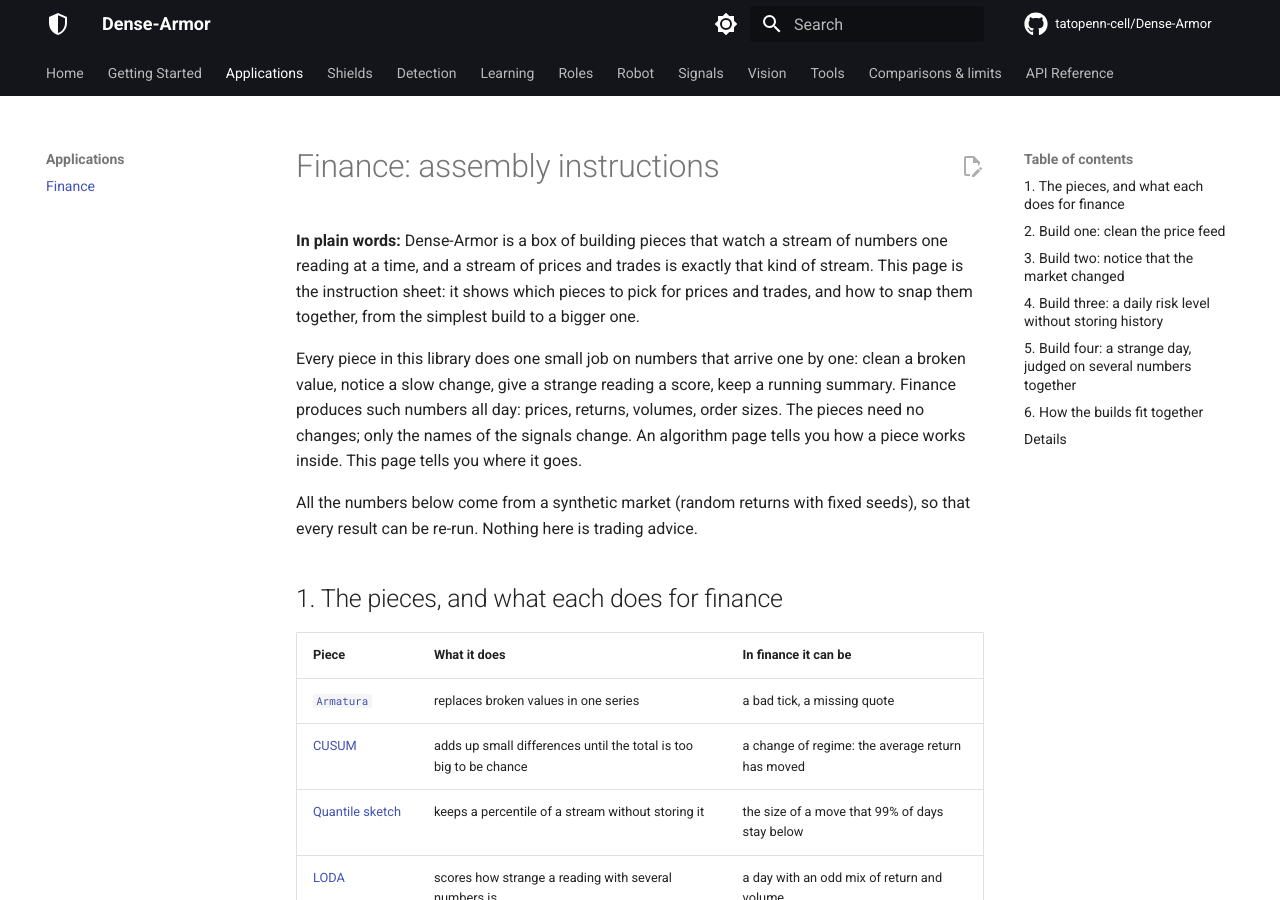
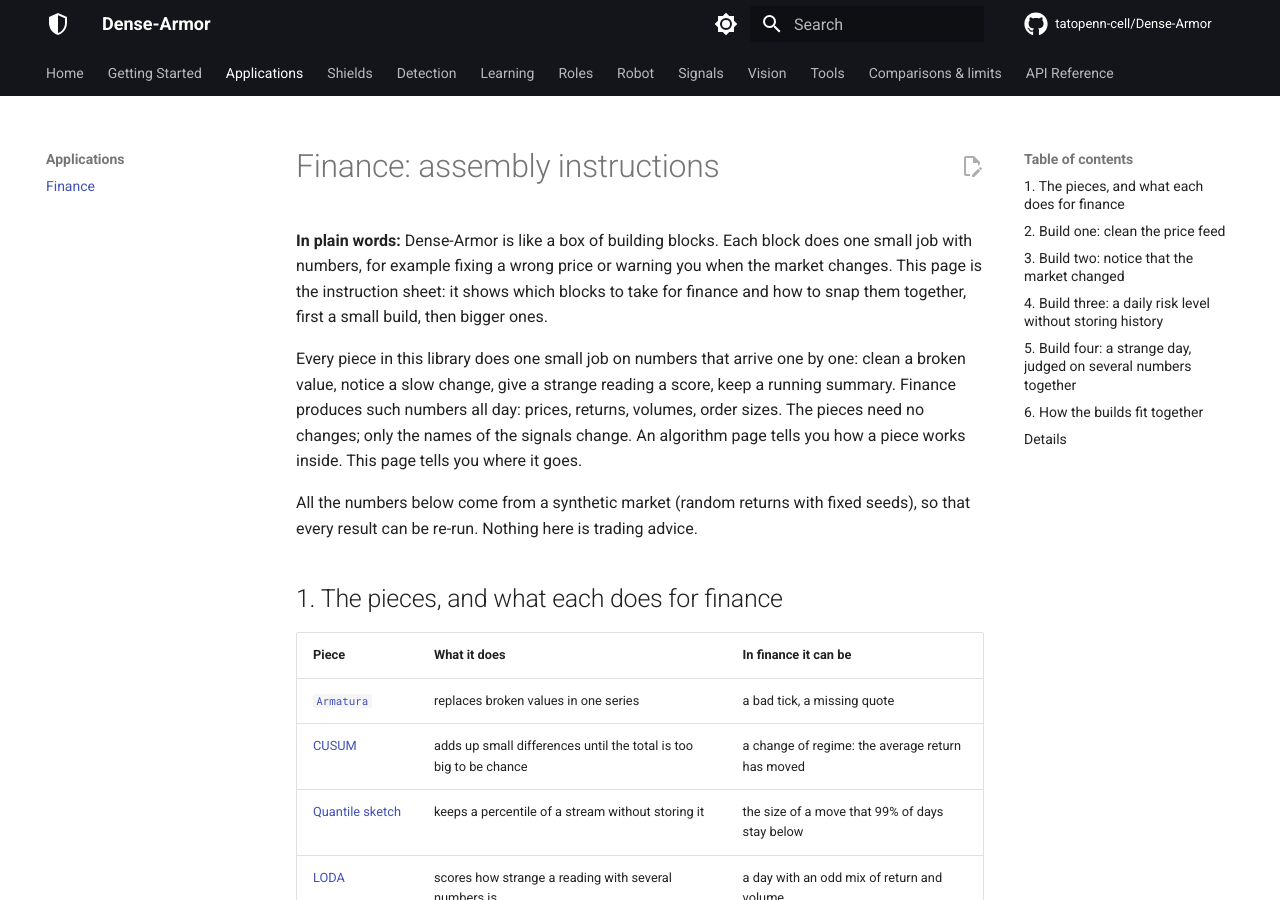
Before and after one commit to tatopenn-cell/Dense-Armor, an MkDocs documentation site: the page built from docs/finance.md, in a window 1280 px wide and 900 px high. Built offline with MkDocs 1.6.1 and Material for MkDocs 9.7.7, drawn with Linux system fonts in a browser that asks for light colours; comment, search, counter and statistics services are not loaded.

Commit message:
docs: rewrite finance opening sentence in plain words

```diff
--- a/docs/finance.md
+++ b/docs/finance.md
@@ -1,6 +1,6 @@
 # Finance: assembly instructions
 
-**In plain words:** Dense-Armor is a box of building pieces that watch a stream of numbers one reading at a time, and a stream of prices and trades is exactly that kind of stream. This page is the instruction sheet: it shows which pieces to pick for prices and trades, and how to snap them together, from the simplest build to a bigger one.
+**In plain words:** Dense-Armor is like a box of building blocks. Each block does one small job with numbers, for example fixing a wrong price or warning you when the market changes. This page is the instruction sheet: it shows which blocks to take for finance and how to snap them together, first a small build, then bigger ones.
 
 Every piece in this library does one small job on numbers that arrive one by one: clean a
 broken value, notice a slow change, give a strange reading a score, keep a running summary.
```
